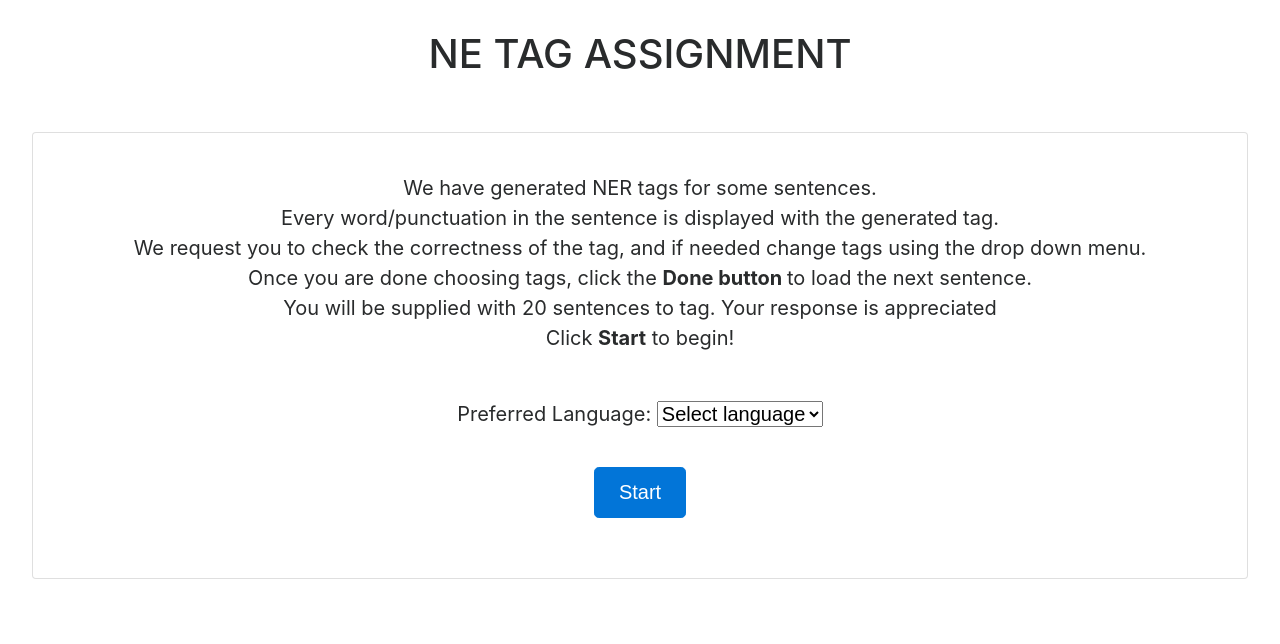
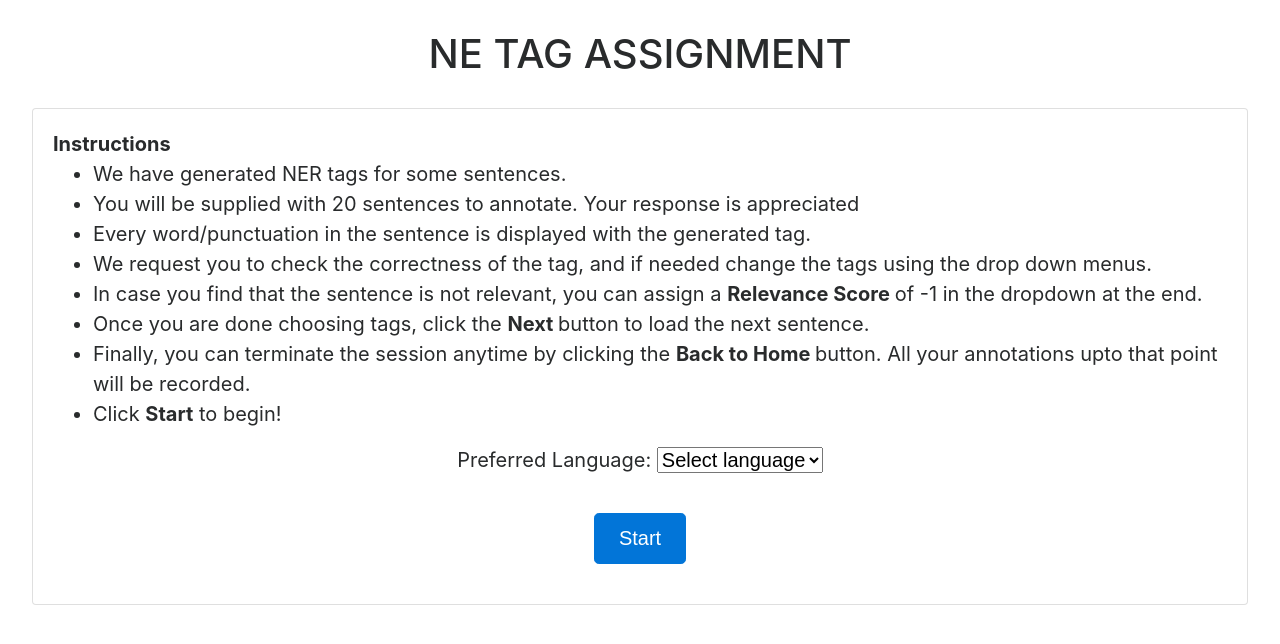
Before and after one commit to aksh555/NE-tagging_app, a Flask app: page / in a window 1280 px wide. Shown: the top 644 px of the page. Run offline with Flask 2, Linux system fonts and the light colour scheme; some libraries are stand-ins or nearby versions.

Commit message:
add: session, nav

```diff
--- a/app.py
+++ b/app.py
@@ -1,5 +1,8 @@
-from flask import Flask, render_template, redirect, request
+from flask import Flask, render_template, redirect, request, flash, session
 from pymongo import MongoClient
+import random
+import json
+from bson import json_util
 
 
 # config system
@@ -7,32 +10,19 @@ app = Flask(__name__)
 app.config.update(dict(SECRET_KEY='yoursecretkey'))
 client = MongoClient('localhost:27017')
 db = client.ner_corpus
+num_sents_display = 5
+tag_id_map = {0:'B-PER', 1:'I-PER', 2:'B-LOC', 3:'I-LOC', 4:'B-ORG', 5:'I-ORG', 6:'B-MISC', 7:'I-MISC', 8:'O'}
 
-class utils:
-    def __init__(self):
-        self.it = 0
-        self.type = "start"
-        self.data = []
-        self.num_sents_display = 2
-    def get_data(self, lang):
-        print(lang)
-        docs = db.sentences.find({'lang':lang})
-        for i in docs:
-            self.data.append(i)
-        print(len(self.data))
-        self.data = sorted(self.data, key=lambda item: item['vote'])[:self.num_sents_display]
-        # print(self.data)
-        self.it = 0
-    def increment(self):
-        while self.it < len(self.data) - 1:
-            self.it += 1
-            i = self.data[self.it]
-            return i
-        return None
-
-util = utils()
-
-tag_id_map = {0:'B-PER', 1:'I-PER', 2:'B-LOC', 3:'I-LOC', 4:'B-ORG', 5:'I-ORG', 6:'B-MISC', 7:'I-MISC', 8:'O'}
+def fetch_data(lang):
+    docs = db.sentences.find({'lang':lang})
+    docs = json.loads(json_util.dumps(docs))
+    data = []
+    for i in docs:
+        data.append(i)
+    # print(data)
+    data = sorted(data, key=lambda item: item['vote'])[:num_sents_display]
+    random.shuffle(data)
+    return data
 
 
 @app.route("/update/<int:id>", methods=['GET'])
@@ -61,23 +51,34 @@ def update():
                 {"ID": id},
                 { "$set": { f"words.{i}.votes": upd_votes} }
             )
-
-    if util.increment():
-        return redirect(f"/update/{util.data[util.it]['ID']}")
-    util.data = []
-    return redirect('/')
-
+    next = True if 'next' in request.form.keys() else False
+    if next:
+        session['curr_it'] += 1
+        print(f"Sentence: {session['curr_it']+1}/{session['num_it']}")
+        if session['curr_it'] < session['num_it']:
+            flash(f"Sentence: {session['curr_it']+1}/{session['num_it']}", "warning")
+            return redirect(f"/update/{session['data'][session['curr_it']]['ID']}")
+        else:
+            flash("You have successfully finished annotating!", "success")
+            return redirect("/")
+    else:
+        flash("Your previous session ended! All annotations were saved.", "success")
+        return redirect("/")
 
 @app.route('/', methods=['GET', 'POST'])
 def main():
     if request.method == 'POST':
         lang = request.form['lang']
-        util.get_data(lang)
-        if util.data:
-            return redirect(f"/update/{util.data[0]['ID']}")
+        session['data'] = fetch_data(lang)
+        session['num_it'] = len(session['data'])
+        session['curr_it'] = 0
+        if session['num_it']:
+            print(f"Sentence: {session['curr_it']+1}/{session['num_it']}")
+            return redirect(f"/update/{session['data'][session['curr_it']]['ID']}")
         else:
-            return render_template('home.html', back=lang)
-    return render_template('home.html', back="")
+            flash(f"No sentences available for selected language: {lang}!", "danger")
+            return render_template('home.html')
+    return render_template('home.html')
 
 
 if __name__== '__main__':
--- a/requirements.txt
+++ b/requirements.txt
@@ -1,3 +1,4 @@
 Flask
 Flask-WTF
 pymongo
+flash
--- a/templates/home.html
+++ b/templates/home.html
@@ -13,12 +13,13 @@
     .card {
       font-size: 20;
       display: inline;
-      text-align: center;
-      padding: 2em;
+      padding: 1em;
     }
 
-    .card-block {
-      word-wrap: break-word;
+    .card-bottom {
+      font-size: 20;
+      display: inline;
+      text-align: center;
     }
 
     body {
@@ -49,20 +50,35 @@
 </head>
 
 <body>
-  <br><br>
-  {% if back %}
-  <div class="alert alert-danger"">
-    <p>No sentences available for language: {{ back }}!</p>
+  <br>
+  {% with messages = get_flashed_messages(with_categories=true) %}
+  {% if messages %}
+  {% for category, message in messages %}
+  <div class="alert alert-{{ category }} alert-dismissible fade show" role="alert">
+    <span>{{ message }}</span>
+    <button type="button" class="close" data-dismiss="alert" aria-label="Close">
+      <span aria-hidden="true">&times;</span>
+    </button>
   </div>
+  {% endfor %}
   {% endif %}
+  {% endwith %}
   <div class="card">
-    <p>We have generated NER tags for some sentences.<br>
-    Every word/punctuation in the sentence is displayed with the generated tag.<br>
-    We request you to check the correctness of the tag, and if needed change tags using the drop down menu.<br>
-    Once you are done choosing tags, click the <strong> Done button </strong> to load the next sentence.<br>
-    You will be supplied with 20 sentences to tag. Your response is appreciated<br>
-    Click <strong>Start</strong> to begin!</p>
-    <br>
+    <strong>Instructions</strong>
+    <ul>
+      <li>We have generated NER tags for some sentences.</li>
+      <li>You will be supplied with 20 sentences to annotate. Your response is appreciated</li>
+      <li>Every word/punctuation in the sentence is displayed with the generated tag.</li>
+      <li>We request you to check the correctness of the tag, and if needed change the tags using the drop down menus.
+      </li>
+      <li>In case you find that the sentence is not relevant, you can assign a <strong> Relevance Score </strong> of -1
+        in the dropdown at the end.</li>
+      <li>Once you are done choosing tags, click the <strong> Next </strong> button to load the next sentence.</li>
+      <li>Finally, you can terminate the session anytime by clicking the <strong> Back to Home </strong> button. All
+        your annotations upto that point will be recorded.</li>
+      <li>Click <strong>Start</strong> to begin!</li>
+    </ul>
+    <div class="card-bottom">
       <form class="form-horizontal" action="/" method="POST">
         <label for="#dropdown">Preferred Language: </label>
         <select id="dropdown" name="lang" required>
@@ -73,29 +89,11 @@
           <option value="tam">Tamil</option>
         </select>
         <br> <br>
-      <input class="btn btn-primary btn-lg" style= "cursor:pointer" id="start" type="submit" name="start" value="Start">
+        <input class="btn btn-primary btn-lg" style="cursor:pointer" id="start" type="submit" name="start"
+          value="Start">
       </form>
     </div>
-
-  <!-- <br>
-    <br>
-    <b>Sentence:</b><br><br>
-    <p>
-    {% for i in data %}
-        ID: {{ i["ID"] }} <br>
-        length: {{ i["len"] }}<br>
-        <div class="card-deck">
-        {% for j in i["words"] %}
-            <div class="card">
-              <div class="card-block">
-                <p class="card-text">{{ j["word"] }}</p>
-                <p class="card-text"><small class="text-muted">{{ tag_id_map[j["tag"]] }}</small></p>
   </div>
-            </div>
-        {% endfor %}
-        </div>
-    {% endfor %}
-    </p> -->
 </body>
 
 </html>
```
Also changed, not shown: templates/edit.html (+71 -12 lines), 2 other files. Lines whose indentation alone changed are shown as unchanged.
